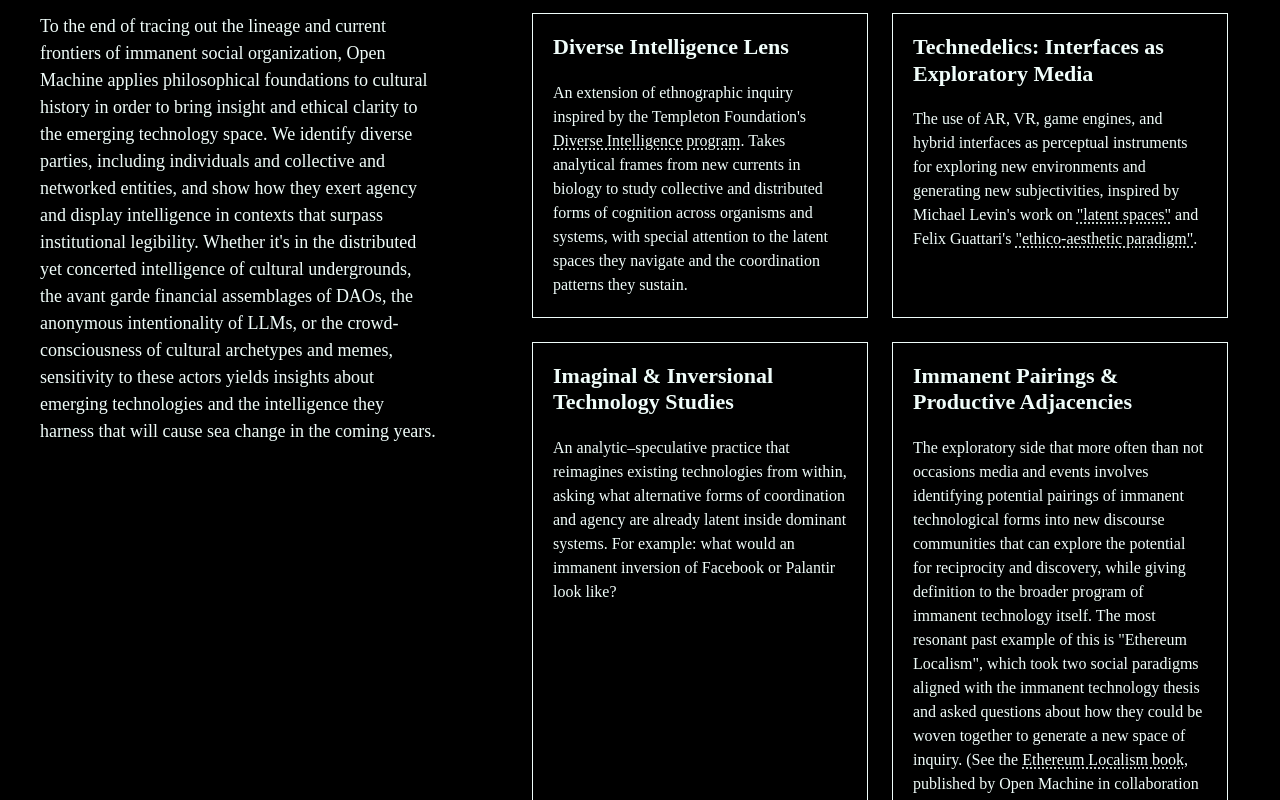
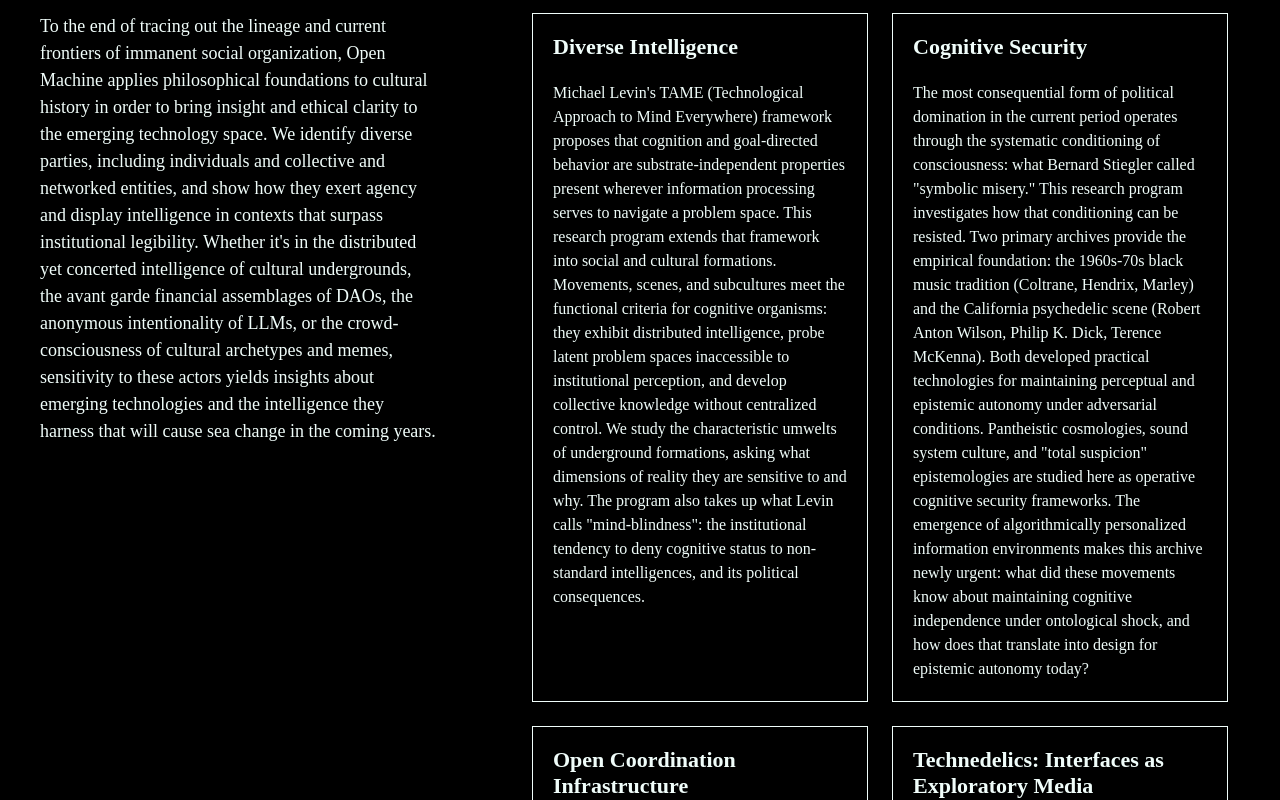
Before and after one commit to oovg/the-open-template, a Next.js app: page / in a window 1280 px wide. Shown: the part 3300-4100 px from the top of the page. Built offline with nearby package versions, Linux system fonts and the light colour scheme; a web font is replaced by a local one.

Commit message:
research copy update

```diff
--- a/src/pages/index.tsx
+++ b/src/pages/index.tsx
@@ -271,26 +271,26 @@ export default function Home() {
             <Flex direction="row" alignItems="stretch" justifyContent="space-between" flexWrap="wrap">
               <Box w={['100%', null, '50%']} p={[2, null, 3]} display="flex">
                 <Box border="1px solid" borderColor="primary" p={5} flex="1">
-                  <Heading fontSize={['md', null, 'lg']} mb={5}>Diverse Intelligence Lens</Heading>
-                  <Text fontSize="sm">An extension of ethnographic inquiry inspired by the Templeton Foundation's <Link href="https://www.templetonworldcharity.org/our-priorities/discovery/diverse-intelligences" isExternal textDecoration="underline" textDecorationStyle="dotted" textUnderlineOffset="3px">Diverse Intelligence program</Link>. Takes analytical frames from new currents in biology to study collective and distributed forms of cognition across organisms and systems, with special attention to the latent spaces they navigate and the coordination patterns they sustain.</Text>
+                  <Heading fontSize={['md', null, 'lg']} mb={5}>Diverse Intelligence</Heading>
+                  <Text fontSize="sm">Michael Levin's TAME (Technological Approach to Mind Everywhere) framework proposes that cognition and goal-directed behavior are substrate-independent properties present wherever information processing serves to navigate a problem space. This research program extends that framework into social and cultural formations. Movements, scenes, and subcultures meet the functional criteria for cognitive organisms: they exhibit distributed intelligence, probe latent problem spaces inaccessible to institutional perception, and develop collective knowledge without centralized control. We study the characteristic umwelts of underground formations, asking what dimensions of reality they are sensitive to and why. The program also takes up what Levin calls "mind-blindness": the institutional tendency to deny cognitive status to non-standard intelligences, and its political consequences.</Text>
+                </Box>
+              </Box>
+              <Box w={['100%', null, '50%']} p={[2, null, 3]} display="flex">
+                <Box border="1px solid" borderColor="primary" p={5} flex="1">
+                  <Heading fontSize={['md', null, 'lg']} mb={5}>Cognitive Security</Heading>
+                  <Text fontSize="sm">The most consequential form of political domination in the current period operates through the systematic conditioning of consciousness: what Bernard Stiegler called "symbolic misery." This research program investigates how that conditioning can be resisted. Two primary archives provide the empirical foundation: the 1960s-70s black music tradition (Coltrane, Hendrix, Marley) and the California psychedelic scene (Robert Anton Wilson, Philip K. Dick, Terence McKenna). Both developed practical technologies for maintaining perceptual and epistemic autonomy under adversarial conditions. Pantheistic cosmologies, sound system culture, and "total suspicion" epistemologies are studied here as operative cognitive security frameworks. The emergence of algorithmically personalized information environments makes this archive newly urgent: what did these movements know about maintaining cognitive independence under ontological shock, and how does that translate into design for epistemic autonomy today?</Text>
+                </Box>
+              </Box>
+              <Box w={['100%', null, '50%']} p={[2, null, 3]} display="flex">
+                <Box border="1px solid" borderColor="primary" p={5} flex="1">
+                  <Heading fontSize={['md', null, 'lg']} mb={5}>Open Coordination Infrastructure</Heading>
+                  <Text fontSize="sm">This program traces the structural isomorphism between open-source protocol culture and urban cultural undergrounds: rave scenes, S/M communities, psychedelic networks, direct action organizations. All share the same operational logic, a twin commitment to open-ended empiricism and memetic knowledge circulation. Core concepts developed here, including open protocols, extitutions, formalization without standardization, overgrounding, and undercapital, explain how underground communities have sustained coordination, capture resistance, and alternative value creation without institutional form. The research asks what decentralized network technologies can offer these communities, and what underground cultural history has to teach protocol designers. The resulting encounter, between communities with decades of extitutional practice and designers with scale-agnostic infrastructure, is the central horizon of this work.</Text>
                 </Box>
               </Box>
               <Box w={['100%', null, '50%']} p={[2, null, 3]} display="flex">
                 <Box border="1px solid" borderColor="primary" p={5} flex="1">
                   <Heading fontSize={['md', null, 'lg']} mb={5}>Technedelics: Interfaces as Exploratory Media</Heading>
-                  <Text fontSize="sm">The use of AR, VR, game engines, and hybrid interfaces as perceptual instruments for exploring new environments and generating new subjectivities, inspired by Michael Levin's work on <Link href="https://www.frontiersin.org/journals/systems-neuroscience/articles/10.3389/fnsys.2022.768201/full" isExternal textDecoration="underline" textDecorationStyle="dotted" textUnderlineOffset="3px">"latent spaces"</Link> and Felix Guattari's <Link href="https://monoskop.org/images/archive/2/24/20150326135144%21Guattari_Felix_Chaosmosis_An_Ethico-Aesthetic_Paradigm.pdf" isExternal textDecoration="underline" textDecorationStyle="dotted" textUnderlineOffset="3px">"ethico-aesthetic paradigm"</Link>.</Text>
-                </Box>
-              </Box>
-              <Box w={['100%', null, '50%']} p={[2, null, 3]} display="flex">
-                <Box border="1px solid" borderColor="primary" p={5} flex="1">
-                  <Heading fontSize={['md', null, 'lg']} mb={5}>Imaginal & Inversional Technology Studies</Heading>
-                  <Text fontSize="sm">An analytic–speculative practice that reimagines existing technologies from within, asking what alternative forms of coordination and agency are already latent inside dominant systems. For example: what would an immanent inversion of Facebook or Palantir look like?</Text>
-                </Box>
-              </Box>
-              <Box w={['100%', null, '50%']} p={[2, null, 3]} display="flex">
-                <Box border="1px solid" borderColor="primary" p={5} flex="1">
-                  <Heading fontSize={['md', null, 'lg']} mb={5}>Immanent Pairings & Productive Adjacencies</Heading>
-                  <Text fontSize="sm">The exploratory side that more often than not occasions media and events involves identifying potential pairings of immanent technological forms into new discourse communities that can explore the potential for reciprocity and discovery, while giving definition to the broader program of immanent technology itself. The most resonant past example of this is "Ethereum Localism", which took two social paradigms aligned with the immanent technology thesis and asked questions about how they could be woven together to generate a new space of inquiry. (See the <Link href="/ethereum-localism-book" textDecoration="underline" textDecorationStyle="dotted" textUnderlineOffset="3px">Ethereum Localism book</Link>, published by Open Machine in collaboration with Gitcoin and Allo Capital).</Text>
+                  <Text fontSize="sm">The use of AR, VR, game engines, and hybrid interfaces as perceptual instruments for exploring new environments and generating new subjectivities, inspired by Michael Levin's work on <Link href="https://www.frontiersin.org/journals/systems-neuroscience/articles/10.3389/fnsys.2022.768201/full" isExternal textDecoration="underline" textDecorationStyle="dotted" textUnderlineOffset="3px">"latent spaces"</Link> and Felix Guattari's <Link href="https://monoskop.org/images/archive/2/24/20150326135144%21Guattari_Felix_Chaosmosis_An_Ethico-Aesthetic_Paradigm.pdf" isExternal textDecoration="underline" textDecorationStyle="dotted" textUnderlineOffset="3px">"ethico-aesthetic paradigm"</Link>. Where conventional media positions the user as spectator, technedelic interfaces function as exploratory media: tools for extending the perceptual range of consciousness into territories that would otherwise remain inaccessible to direct experience. The paradigm draws on psychedelic practice not as metaphor but as method — treating the interface as a threshold through which new cognitive and aesthetic territories become available for mapping. Research here examines how digital environments can be designed to expand rather than narrow the umwelt of their users, generating new subjectivities rather than colonizing existing ones.</Text>
                 </Box>
               </Box>
             </Flex>
```
Also changed, not shown: 1 other file (tests, documents, lock files or other folders).
